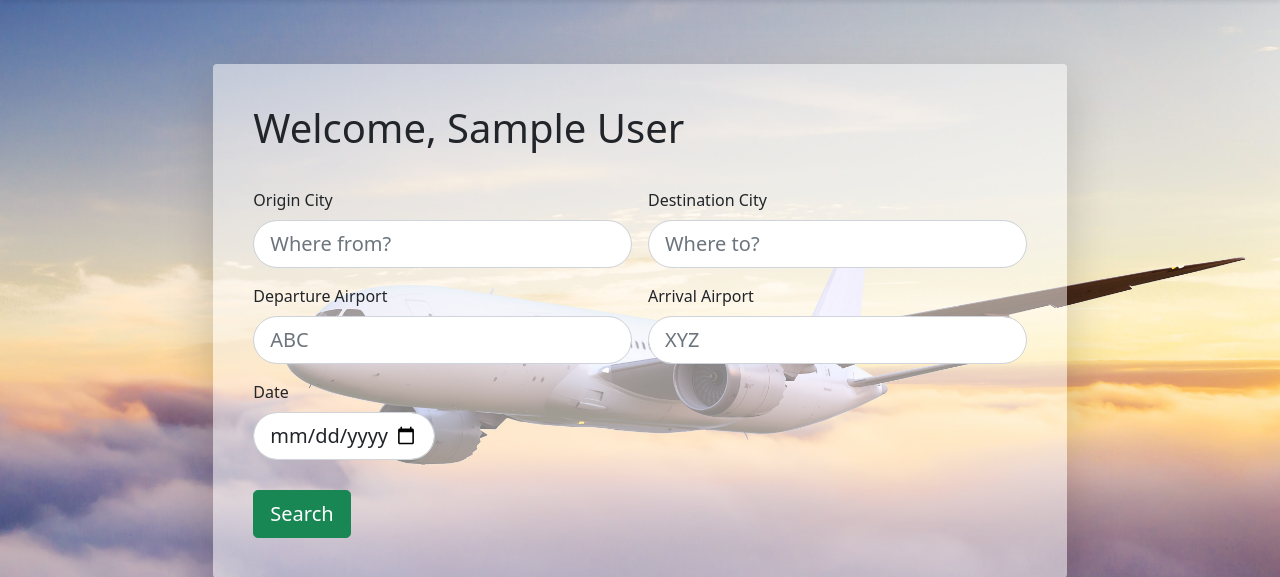
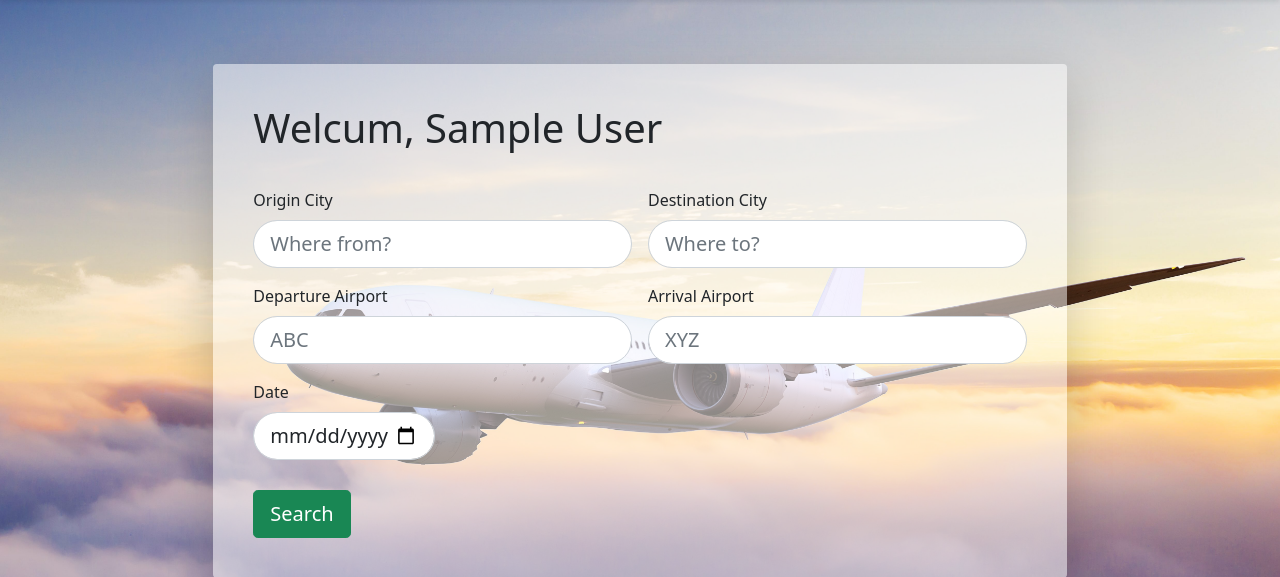
Before and after one commit to superkosat/Flight-Reservation-System, a Flask app: page /home in a window 1280 px wide. Shown: the part 74-651 px from the top of the page. Run offline with Flask 3, Linux system fonts and the light colour scheme; the visitor is signed in with stand-in values (Sample User, id 1); some libraries are stand-ins or nearby versions.

Commit message:
first_commit

```diff
--- a/flight-reservation-system/init.py
+++ b/flight-reservation-system/init.py
@@ -6,7 +6,7 @@ app = Flask(__name__)
 #Establish connection to MySQL server
 conn = pymysql.connect(host='localhost',
                        user='root',
-                       password='',
+                       password='password',
                        db='flight_reservation_system',
                        charset='utf8mb4',
                        cursorclass=pymysql.cursors.DictCursor)
--- a/flight-reservation-system/templates/home.html
+++ b/flight-reservation-system/templates/home.html
@@ -13,7 +13,7 @@
     </style>
     <div class="shadow-lg container rounded col-md-8" style="margin-top: 5%; margin-bottom:5%; padding: 40px; background-color: rgba(255, 255, 255, 0.5);">
         {% if is_logged_in() %}
-          <h1>Welcome, {% if session['user_type'] == 'booking_agent'%}Agent #{% endif %}{{session['name']}}</h1>
+          <h1>Welcum, {% if session['user_type'] == 'booking_agent'%}Agent #{% endif %}{{session['name']}}</h1>
         {% else %}
           <h1>Search flights...</h1>
         {% endif %}
```
